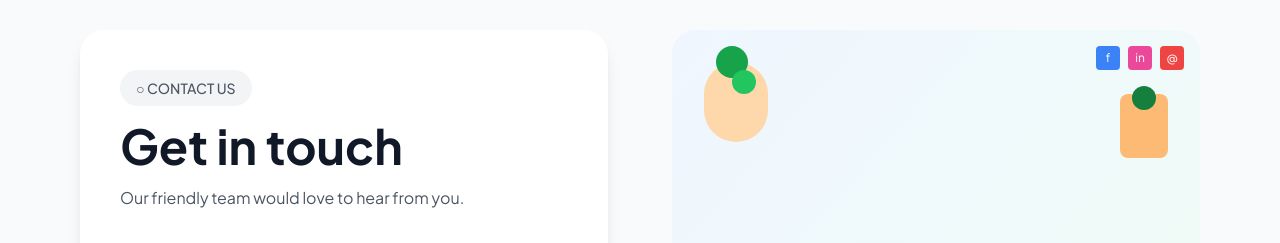
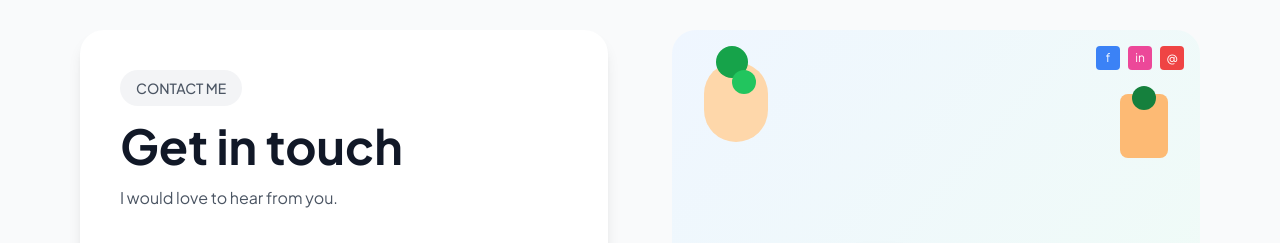
Before and after one commit to Hotpotato02133/efraimjames-web, a React (Vite) app: page /contact in a window 1280 px wide. Shown: the part 130-373 px from the top of the page. Built offline with nearby package versions, Linux system fonts and the light colour scheme; no server answers.

Commit message:
Updated some text in the Contact Page

```diff
--- a/src/pages/ContactPage.tsx
+++ b/src/pages/ContactPage.tsx
@@ -73,13 +73,13 @@ const Contact = () => {
               {/* Header */}
               <div className="mb-8">
                 <div className="inline-flex items-center px-4 py-2 bg-gray-100 rounded-full text-sm font-medium text-gray-600 mb-4">
-                  ○ CONTACT US
+                   CONTACT ME
                 </div>
                 <h1 className="text-3xl md:text-4xl lg:text-5xl font-bold text-gray-900 mb-4">
                   Get in touch
                 </h1>
                 <p className="text-gray-600 text-sm md:text-base">
-                  Our friendly team would love to hear from you.
+                  I would love to hear from you.
                 </p>
               </div>
 
```
